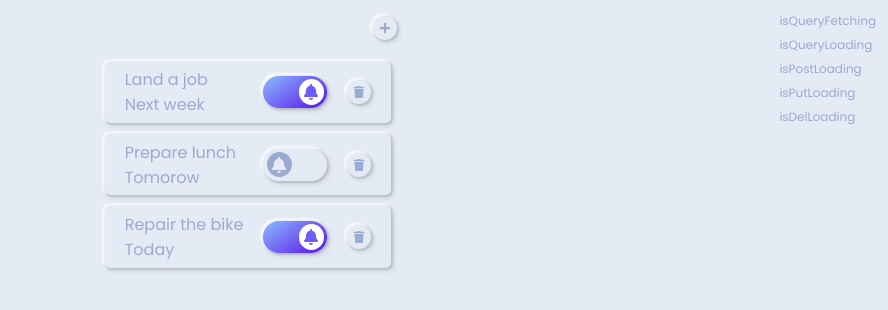
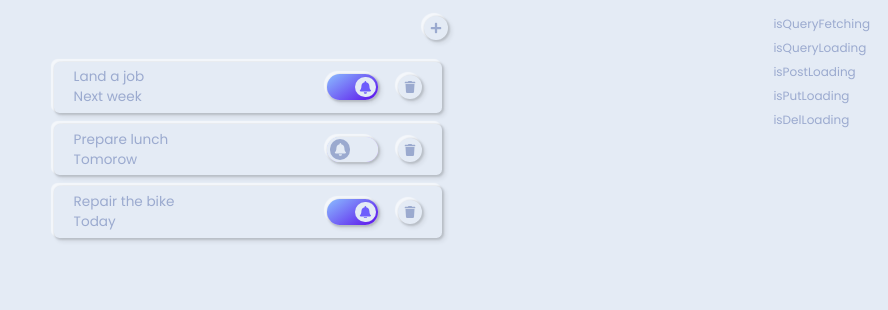
Before and after one commit to paulzoltan/task-tracker8, a React (Create React App) app: page / in a window 1280 px wide. Shown: the top 310 px of the page, without its empty margins (392-1280 px from the left). Built offline with nearby package versions, Linux system fonts and the light colour scheme; data requests are answered from the project's data file.

Commit message:
mixed style adjustments

```diff
--- a/src/App.tsx
+++ b/src/App.tsx
@@ -4,7 +4,7 @@ import { QueryClientProvider } from 'react-query'
 
 function App() {
   return (
-    <div className='App'>
+    <div className='container'>
       <QueryClientProvider client={queryClient}>
         <TaskTracker />
       </QueryClientProvider>
--- a/src/components/TaskTracker/Task/task.css
+++ b/src/components/TaskTracker/Task/task.css
@@ -15,6 +15,10 @@
   margin-right: auto;
   transition: var(--transition-time-1);
 }
+.task__description,
+.task__time {
+  font-size: 0.85em;
+}
 .task__switch {
   margin-top: 0.6em;
   margin-bottom: 0.6em;
--- a/src/components/TaskTracker/TaskTracker/Indicator/indicator.css
+++ b/src/components/TaskTracker/TaskTracker/Indicator/indicator.css
@@ -2,12 +2,12 @@
   font-size: 0.75em;
   display: flex;
   flex-direction: column;
-  gap: 0.5em;
   position: absolute;
   top: 1em;
   right: 1em;
 }
 .indicator__item {
+  padding: 0.25em 0.5em;
   margin: 0, 1em;
   transition: var(--transition-time-1);
 }
--- a/src/components/UI/Switch/switch.css
+++ b/src/components/UI/Switch/switch.css
@@ -1,4 +1,5 @@
 label.switch {
+  font-size: 0.8em;
   display: block;
   box-shadow: 1px 1px 2px 1px #00000028, 3px 3px 4px 1px #00000011,
     -2px -2px 1px 1px #fff9;
@@ -62,7 +63,7 @@ label.switch {
 
 input:checked ~ .switch__knob {
   color: var(--primary);
-  background-color: white;
+  background-color: var(--greyLight-1);
   left: 2.2em;
   top: 0.2em;
 }
@@ -72,5 +73,5 @@ input:disabled ~ .switch__knob {
 }
 input:disabled:checked ~ .switch__knob {
   color: var(--greyLight-3);
-  background-color: var(--white);
+  background-color: var(--greyLight-1);
 }
--- a/src/index.css
+++ b/src/index.css
@@ -18,21 +18,19 @@
 html,
 body,
 #root,
-.App {
+.container {
   height: 100%;
 }
-
 body {
   background-color: var(--greyLight-1);
   font-family: Poppins;
   color: var(--greyDark);
 }
-.App {
-  display: flex;
-  justify-content: center;
-  gap: 1em;
-  margin: auto;
-}
+
 pre {
   white-space: pre;
 }
+.container {
+  width: clamp(15em, 90vw, 25em);
+  margin: auto;
+}
```
